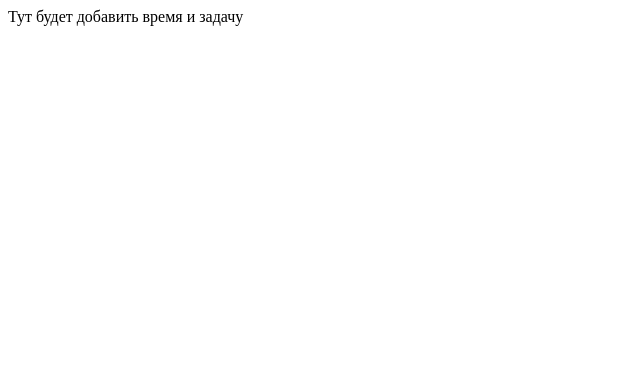
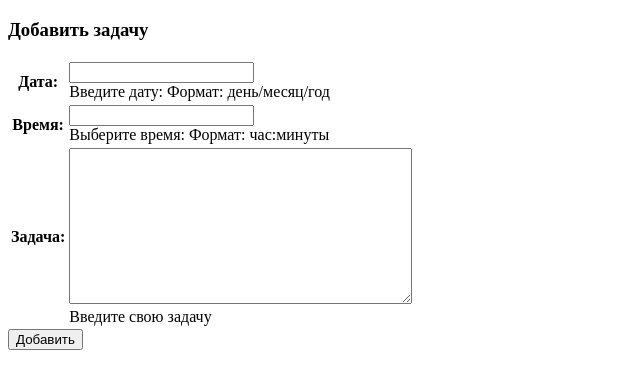
Before and after one commit to San4esQ/TODO-site, a Django app: page /add/ in a window 1280 px wide. Shown: the top 389 px of the page, without its empty margins (0-640 px from the left). Run offline with Django 4.2, Linux system fonts and the light colour scheme.

Commit message:
Add form, changed the datetime db, add the back to index button , add adding task

```diff
--- /dev/null
+++ b/firstapp/forms.py
@@ -0,0 +1,7 @@
+from django import forms
+
+
+class UserTask(forms.Form):
+    dateAdd = forms.DateTimeField(label="Дата", help_text="Введите дату: Формат: день/месяц/год", widget=forms.DateInput(format='%d/%m/%Y'))
+    timeAdd = forms.TimeField(label="Время", help_text="Выберите время: Формат: час:минуты")
+    taskAdd = forms.CharField(label="Задача", help_text="Введите свою задачу", widget=forms.Textarea)
--- a/firstapp/models.py
+++ b/firstapp/models.py
@@ -5,4 +5,5 @@ class Task(models.Model):
     objects = models.Manager()
 
     title = models.CharField(max_length=255)
-    date = models.DateTimeField()
+    date = models.DateField()
+    time = models.TimeField()
--- a/firstapp/views.py
+++ b/firstapp/views.py
@@ -1,8 +1,9 @@
-import datetime
 
 from django.shortcuts import render
 
 from firstapp.models import Task
+
+from .forms import UserTask
 
 
 def index(request):
@@ -17,6 +18,14 @@ def index(request):
 
 
 def add(request):
-    currentDate = datetime.datetime.now()
-
-    return render(request, "add.html")
+    userTask = UserTask()
+    if request.method == "POST":
+        userTask = UserTask(request.POST)
+        if userTask.is_valid():
+            dateAdd = userTask.cleaned_data["dateAdd"]
+            timeAdd = userTask.cleaned_data["timeAdd"]
+            taskAdd = userTask.cleaned_data["taskAdd"]
+            #return HttpResponse("<h2>Задача '{0}', добавлена на дату {2} в {1} часов".format(taskAdd, timeAdd, dateAdd))
+            value_for_update = {"title": taskAdd, "date": dateAdd, "time": timeAdd} #значения для добавления взятые выше
+            newTask = Task.objects.update_or_create(defaults=value_for_update, id=None)#добавление новой задачи даты и время
+    return render(request, "add.html", {"form": userTask})
--- a/templates/add.html
+++ b/templates/add.html
@@ -5,6 +5,17 @@
     <title>Добавить задачу</title>
 </head>
 <body>
-    Тут будет добавить время и задачу
+    <form method="POST">
+        {% csrf_token %}
+    <h3>Добавить задачу</h3>
+        <table>
+<!-- Календарь виджет           <p>Выберите дату: <input type="date" name="calendar">-->
+            {{form}}
+<!--            <input type="submit" value="Отправить"></p>-->
+<!--            <p>Время:</p>-->
+<!--            <p>Задача:</p>-->
+        </table>
+        <input type = "submit" value="Добавить">
+        </form>
 </body>
 </html>
```
